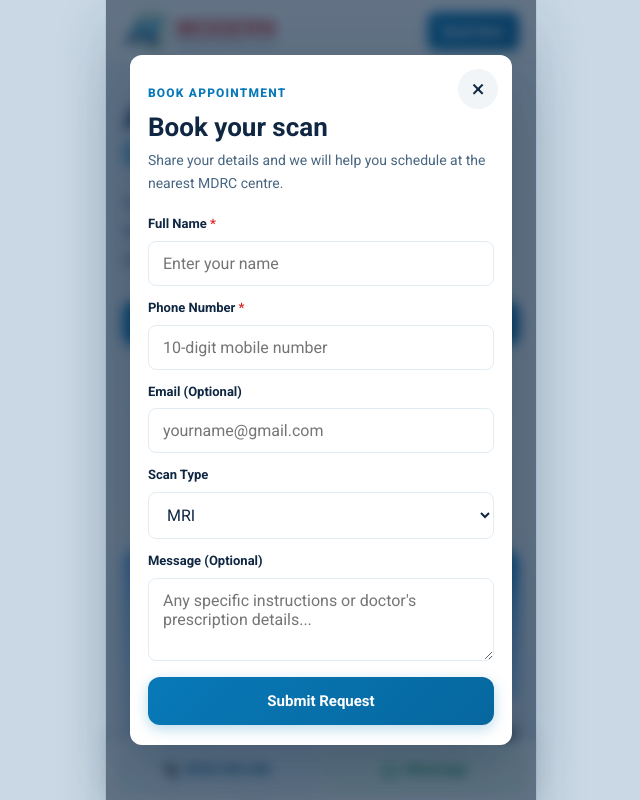
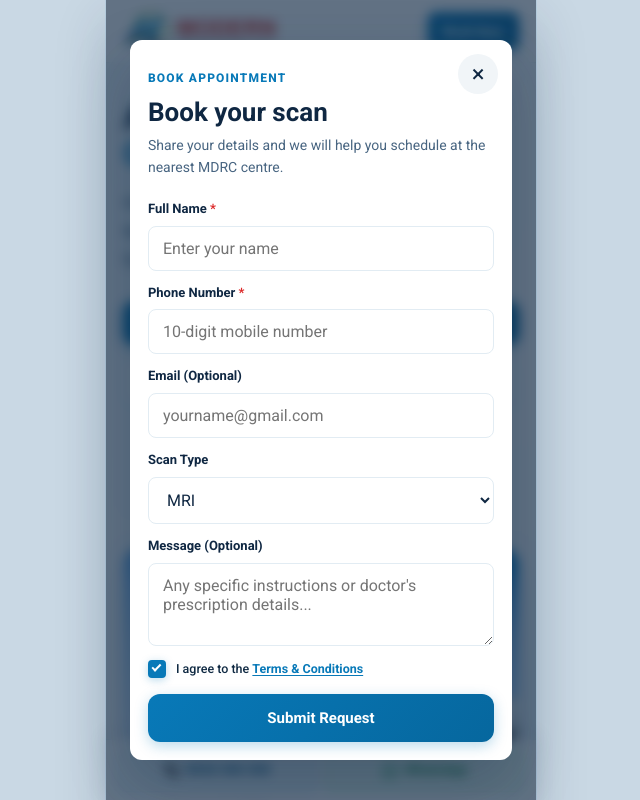
Before and after one commit to aryanrazobyte/MOBILE_SITE_MDRC, a Next.js app: page / in a window 1280 px wide. Both pictures are taken after a click on the button "Book Scan Now". Shown: the top 800 px of the page, without its empty margins (319-959 px from the left). Built offline with nearby package versions, Linux system fonts and the light colour scheme.

Commit message:
feat: add terms and conditions checkbox to booking form and update input handling

```diff
--- a/app/globals.css
+++ b/app/globals.css
@@ -1510,7 +1510,7 @@ h1, h2, h3, h4 {
 }
 
 /* CRITICAL for mobile: font-size >= 16px prevents iOS Safari auto-zoom! */
-.booking-form input,
+.booking-form input:not([type="checkbox"]),
 .booking-form select,
 .booking-form textarea {
   width: 100%;
@@ -1523,7 +1523,7 @@ h1, h2, h3, h4 {
   transition: border-color 0.2s ease, box-shadow 0.2s ease;
 }
 
-.booking-form input:focus,
+.booking-form input:not([type="checkbox"]):focus,
 .booking-form select:focus,
 .booking-form textarea:focus {
   outline: none;
@@ -1538,6 +1538,79 @@ h1, h2, h3, h4 {
 .booking-full,
 .booking-submit {
   grid-column: 1 / -1;
+}
+
+.booking-form label.booking-terms {
+  display: flex;
+  flex-direction: row;
+  align-items: center;
+  gap: 10px;
+  margin-top: 2px;
+  padding: 0;
+  background: transparent;
+  border: 0;
+  cursor: pointer;
+  user-select: none;
+  font-weight: 500;
+  white-space: nowrap;
+}
+
+.booking-form label.booking-terms input {
+  position: absolute;
+  opacity: 0;
+  width: 1px;
+  height: 1px;
+  margin: 0;
+  padding: 0;
+  pointer-events: none;
+}
+
+.booking-terms-box {
+  flex: 0 0 18px;
+  width: 18px;
+  height: 18px;
+  border: 2px solid rgba(8, 121, 184, 0.45);
+  border-radius: 4px;
+  background: #ffffff;
+  position: relative;
+  transition: var(--transition);
+}
+
+.booking-form label.booking-terms input:checked + .booking-terms-box {
+  background: var(--primary);
+  border-color: var(--primary);
+  box-shadow: 0 2px 8px rgba(8, 121, 184, 0.28);
+}
+
+.booking-form label.booking-terms input:checked + .booking-terms-box::after {
+  content: "";
+  position: absolute;
+  left: 4.5px;
+  top: 0.5px;
+  width: 4.5px;
+  height: 9px;
+  border: solid #ffffff;
+  border-width: 0 2.2px 2.2px 0;
+  transform: rotate(45deg);
+}
+
+.booking-form label.booking-terms input:focus-visible + .booking-terms-box {
+  box-shadow: 0 0 0 3px rgba(8, 121, 184, 0.2);
+}
+
+.booking-terms-text {
+  font-size: 12.5px;
+  font-weight: 500;
+  line-height: 1.3;
+  color: var(--text-dark);
+  white-space: nowrap;
+}
+
+.booking-terms-text a {
+  color: var(--primary);
+  font-weight: 700;
+  text-decoration: underline;
+  text-underline-offset: 2px;
 }
 
 .booking-submit {
--- a/components/BookingModal.jsx
+++ b/components/BookingModal.jsx
@@ -1,7 +1,7 @@
 "use client";
 
 import { useEffect, useState } from "react";
-import { ANDROID_APP, IOS_APP, SCAN_TYPES, WHATSAPP_HREF } from "../lib/site";
+import { ANDROID_APP, IOS_APP, SCAN_TYPES, SITE_URL, WHATSAPP_HREF } from "../lib/site";
 import { useBooking } from "./BookingContext";
 
 const emptyForm = {
@@ -10,6 +10,7 @@ const emptyForm = {
   email: "",
   scan: "MRI",
   message: "",
+  acceptedTerms: true,
 };
 
 export default function BookingModal() {
@@ -35,7 +36,11 @@ export default function BookingModal() {
   if (!open) return null;
 
   const update = (event) => {
-    const { name, value } = event.target;
+    const { name, value, type, checked } = event.target;
+    if (type === "checkbox") {
+      setForm((current) => ({ ...current, [name]: checked }));
+      return;
+    }
     if (name === "phone") {
       const digits = value.replace(/\D/g, "").slice(0, 10);
       setForm((current) => ({ ...current, [name]: digits }));
@@ -56,6 +61,11 @@ export default function BookingModal() {
 
     if (cleanPhone.length !== 10) {
       alert("Please enter a valid 10-digit mobile number.");
+      return;
+    }
+
+    if (!form.acceptedTerms) {
+      alert("Please accept the Terms & Conditions to continue.");
       return;
     }
 
@@ -173,6 +183,26 @@ export default function BookingModal() {
                   placeholder="Any specific instructions or doctor's prescription details..."
                 />
               </label>
+              <label className="booking-terms booking-full">
+                <input
+                  type="checkbox"
+                  name="acceptedTerms"
+                  checked={form.acceptedTerms}
+                  onChange={update}
+                />
+                <span className="booking-terms-box" aria-hidden="true" />
+                <span className="booking-terms-text">
+                  I agree to the{" "}
+                  <a
+                    href={`${SITE_URL}/page/privacy-policy`}
+                    target="_blank"
+                    rel="noopener noreferrer"
+                    onClick={(event) => event.stopPropagation()}
+                  >
+                    Terms &amp; Conditions
+                  </a>
+                </span>
+              </label>
               <button type="submit" className="btn-book booking-submit">
                 Submit Request
               </button>
--- a/components/LandingPage.jsx
+++ b/components/LandingPage.jsx
@@ -388,15 +388,6 @@ export default function LandingPage() {
                       </svg>
                       <span>{location.address}</span>
                     </address>
-                    {location.timing && (
-                      <div className="location-timing">
-                        <svg viewBox="0 0 24 24" width="13" height="13" fill="none" stroke="currentColor" strokeWidth="2" strokeLinecap="round" strokeLinejoin="round">
-                          <circle cx="12" cy="12" r="10" />
-                          <polyline points="12 6 12 12 16 14" />
-                        </svg>
-                        <span>{location.timing}</span>
-                      </div>
-                    )}
                     {location.tags && (
                       <div className="location-tags">
                         {location.tags.map((tag) => (
@@ -406,15 +397,6 @@ export default function LandingPage() {
                         ))}
                       </div>
                     )}
-                    <div className="location-card-actions">
-                      <a href={PHONE_HREF} className="location-action-call">
-                        <img src="/images/call.png" alt="" />
-                        <span>Call Centre</span>
-                      </a>
-                      <button type="button" className="location-action-book" onClick={() => openBooking("MRI")}>
-                        Book at this Lab
-                      </button>
-                    </div>
                   </div>
                 </article>
               ))}
```
